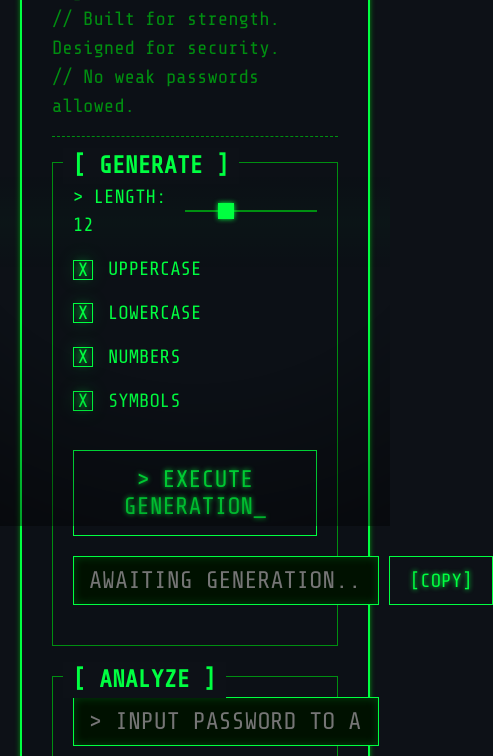
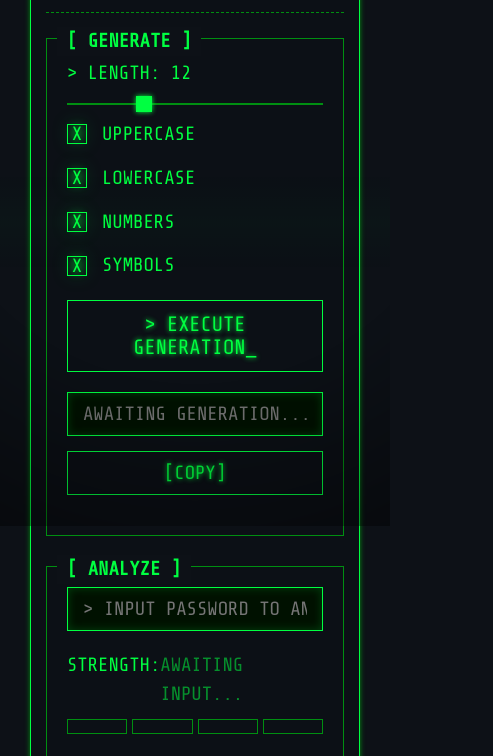
Before and after one commit to jadeenaxsel/JADHU.KEYGEN, a website: page index.html in a window 390 px wide. Shown: the part 318-1074 px from the top of the page, 493 px wide, since content can reach past the window. Drawn offline with nearby package versions, Linux system fonts and the light colour scheme.

Commit message:
Fix UI width on analyze box

```diff
--- a/style.css
+++ b/style.css
@@ -120,6 +120,7 @@ h2 {
 
 input[type="text"] {
     flex-grow: 1;
+    width: 100%;
     background: #001100;
     border: 1px solid var(--border-color);
     color: var(--text-color);
@@ -275,3 +276,41 @@ footer {
     margin-top: 20px;
     color: var(--text-dim);
 }
+
+/* Responsive Design */
+@media (max-width: 600px) {
+    .container {
+        padding: 20px 15px;
+        border-width: 1px;
+        margin: 10px;
+    }
+    h1 {
+        font-size: 1.8rem;
+    }
+    h2 {
+        font-size: 1.2rem;
+        top: -12px;
+    }
+    .setting-row:not(.checkbox-row) {
+        flex-direction: column;
+        align-items: flex-start;
+        gap: 15px;
+    }
+    input[type="range"] {
+        width: 100%;
+    }
+    .display-container, .analyze-container {
+        flex-direction: column;
+    }
+    input[type="text"] {
+        font-size: 1.2rem;
+    }
+    .btn {
+        width: 100%;
+        margin-top: 5px;
+    }
+    .primary-btn {
+        font-size: 1.3rem;
+        padding: 12px;
+    }
+}
```
